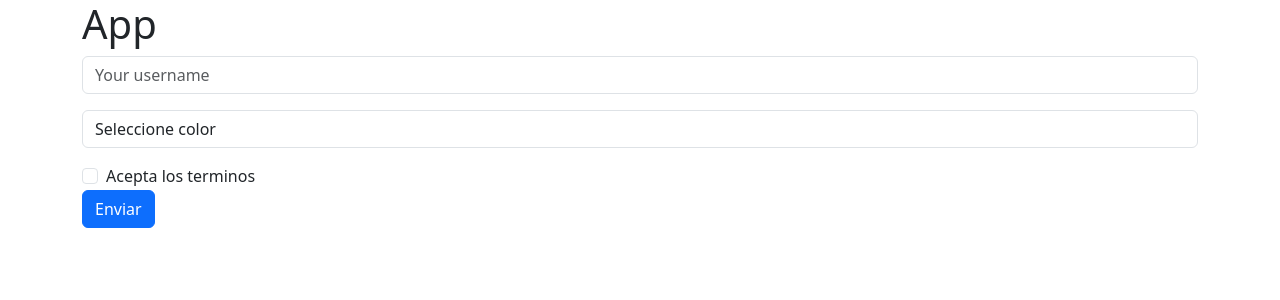
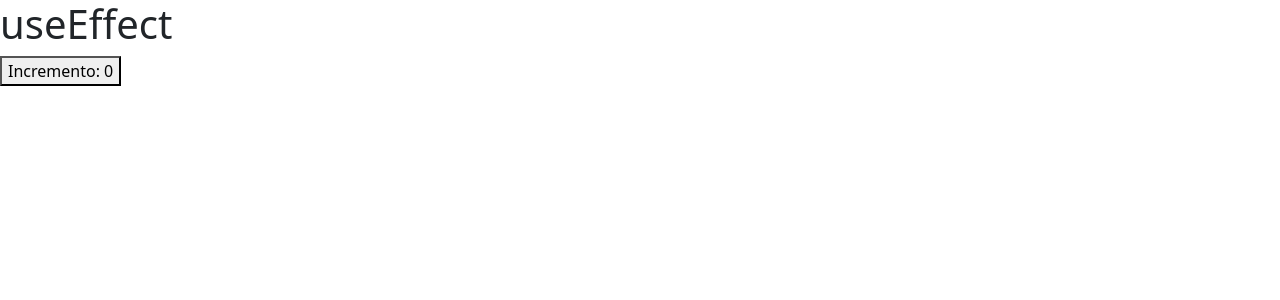
Before and after one commit to MSandoval-Gallardo/Inicio-React, a React (Vite) app: page / in a window 1280 px wide. Shown: the top 300 px of the page. Built offline with nearby package versions, Linux system fonts and the light colour scheme.

Commit message:
ejemplo useEffect

```diff
--- a/src/App.tsx
+++ b/src/App.tsx
@@ -1,122 +1,18 @@
-import {useState, type FormEvent } from "react";
+import { useEffect, useState } from "react"
 
 const App = () => {
 
-  const [username, setUsername] = useState("")
-  const [color, setColor] = useState("")
-  const [accept, setAccept] = useState(false)
+  const [count, setCount] = useState(0)
 
-  const [touched, setTouched] = useState({
-    username: false,
-    color: false,
-    accept: false
-  })
-
-  // inicio forma manual
-  // type Filed = "username" | "color" | "accept"
-
-  // const handelBlur = (field: Filed) => {
-
-  // }
-  // fin forma manual
-
-  // inicio forma dinamica
-
-  const handelBlur = (field: keyof typeof touched) => {
-    setTouched((prev) => ({
-      ...prev,
-      [field]: true
-    }));
-  };
-
-  // fin forma dinaminca
-
-  const handleSubmit = (e: FormEvent) => {
-    e.preventDefault();
-
-    setTouched({
-      username: true,
-      color: true,
-      accept: true
-    })
-
-    if(username.length >= 3 && color !== "" && accept){
-      alert("envoiando validacion ")
-    }
-  };
-
+  useEffect(() => {
+    console.log("el componente esta montado");
+    document.title = `Count: ${count}`;
+  }, [count]);
   return (
-    <div className="container mx-auto">
-      <h1>App</h1>
-      <form
-        onSubmit={handleSubmit}
-
-      >
-        <div className="mb-3">
-          <input
-          type="text"
-          placeholder="Your username"
-          value={username}
-          onChange={e => setUsername(e.target.value)}
-          className={`form-control ${
-            touched.username && (
-              username.length >= 3 ? "is-valid" : "is-invalid"
-            )
-          }`}
-          onBlur={() => handelBlur("username")}
-        />
-        <div className="invalid-feedback">el texto es obligatorio</div>
-        </div>
-
-        <div className="mb-3">
-          <select
-            value={color}
-            onChange={e => setColor(e.target.value)}
-            onBlur={() => handelBlur("color")}
-            className={
-              `form-control ${
-              touched.color && (
-              color !== "" ? "is-valid" : "is-invalid"
-            )
-          }`}
-            >
-            <option
-              value=""
-              disabled
-            >
-              Seleccione color
-            </option>
-            <option value="red">Rojo</option>
-            <option value="blue">Azul</option>
-            <option value="green">Verde</option>
-          </select>
-        <div className="invalid-feedback">el color es obligatorio</div>
-        </div>
-
-
-        <div className="form-check">
-
-          <input
-            type="checkbox"
-            checked = {accept}
-            onChange={e => setAccept(e.target.checked)}
-            onBlur={() => handelBlur("accept")}
-            className={
-              `form-check-input ${
-              touched.accept && (
-              accept ? "is-valid" : "is-invalid"
-            )
-          }`}
-            />
-          <label className="form-check-label">
-            Acepta los terminos
-          </label>
-        <div className="invalid-feedback">Tienes que aceptar los terminos</div>
-
-        </div>
-        <button type="submit" className="btn btn-primary">Enviar</button>
-      </form>
+    <div>
+      <h1>useEffect</h1>
+      <button onClick={() => setCount(count + 1)}>Incremento: {count}</button>
     </div>
-  );
-};
-export default App;
+  )
+}
+export default App
```
